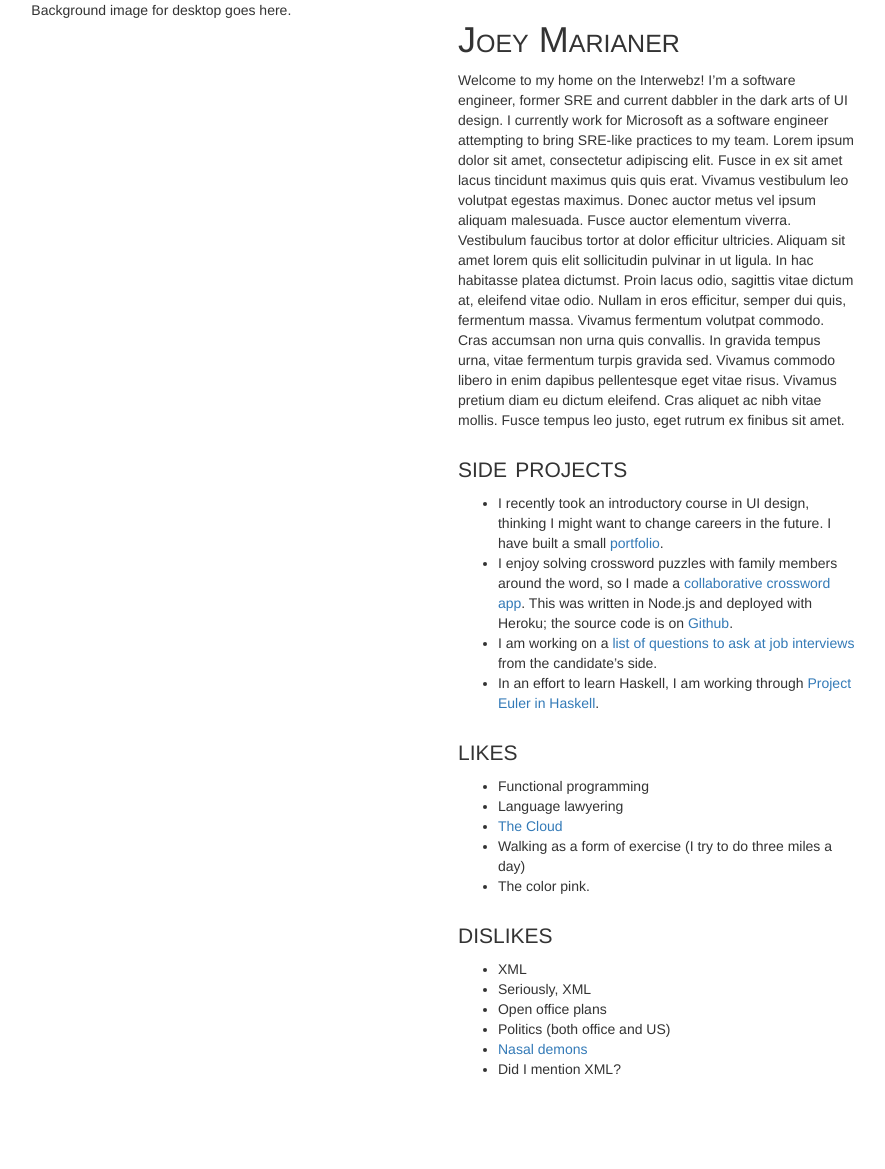
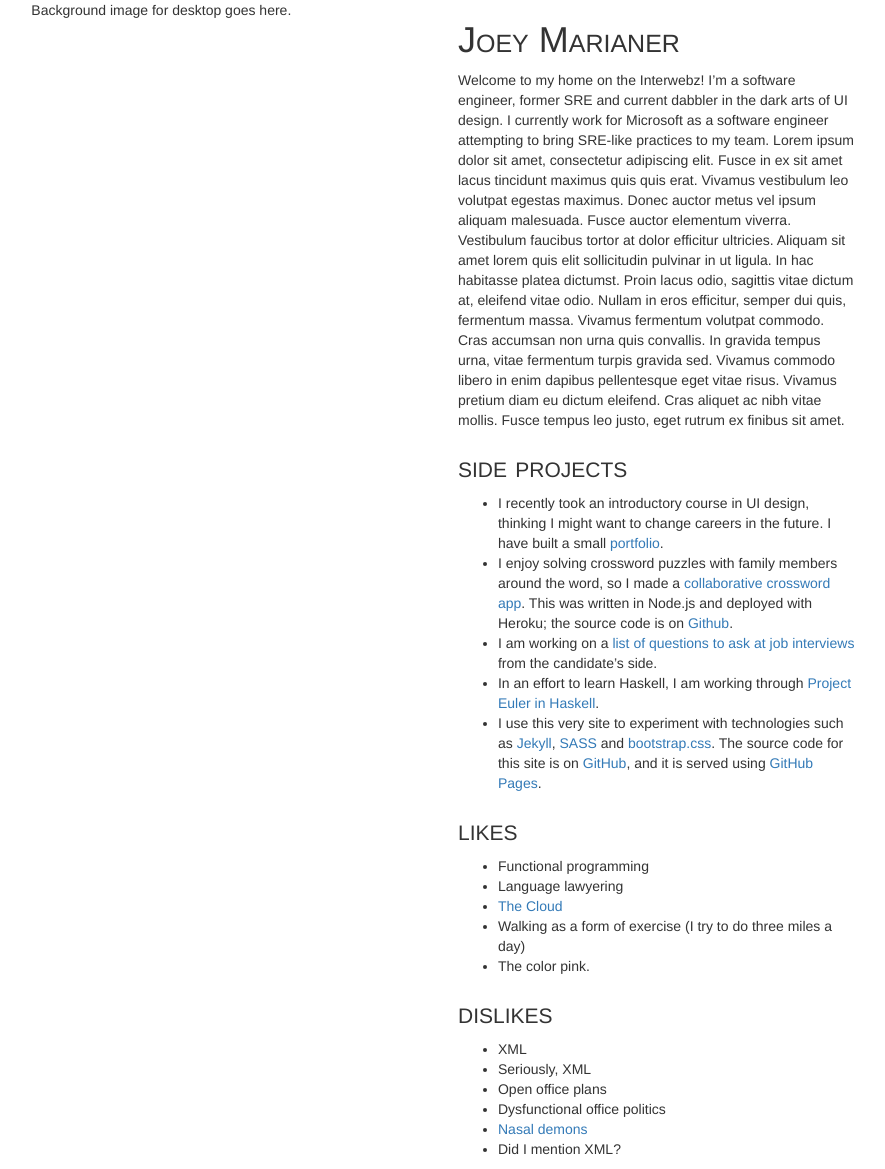
Before and after one commit to jmarianer/website, a Jekyll site: the page built from index.md, in a window 1280 px wide. Shown: the whole page, without its empty margins (197-1082 px from the left). Built offline with Jekyll 4.4.1, drawn with Linux system fonts in a browser that asks for light colours; before the commit the page ends 1089 px from its top, so only the background shows below that.

Commit message:
Change the copy a bit

```diff
--- a/index.md
+++ b/index.md
@@ -16,6 +16,7 @@ Side projects
 - I enjoy solving crossword puzzles with family members around the word, so I made a [collaborative crossword app](#). This was written in Node.js and deployed with Heroku; the source code is on [Github](#).
 - I am working on a [list of questions to ask at job interviews](#) from the candidate's side.
 - In an effort to learn Haskell, I am working through [Project Euler in Haskell](#).
+- I use this very site to experiment with technologies such as [Jekyll](#), [SASS](#) and [bootstrap.css](#). The source code for this site is on [GitHub](#), and it is served using [GitHub Pages](#).
 
 Likes
 -----
@@ -30,6 +31,6 @@ Dislikes
 - XML
 - Seriously, XML
 - Open office plans
-- Politics (both office and US)
+- Dysfunctional office politics
 - [Nasal demons](#)
 - Did I mention XML?
```
